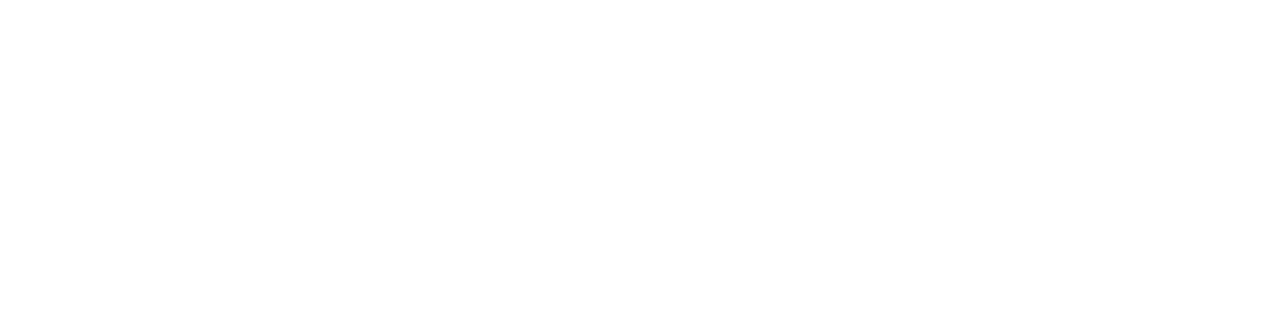
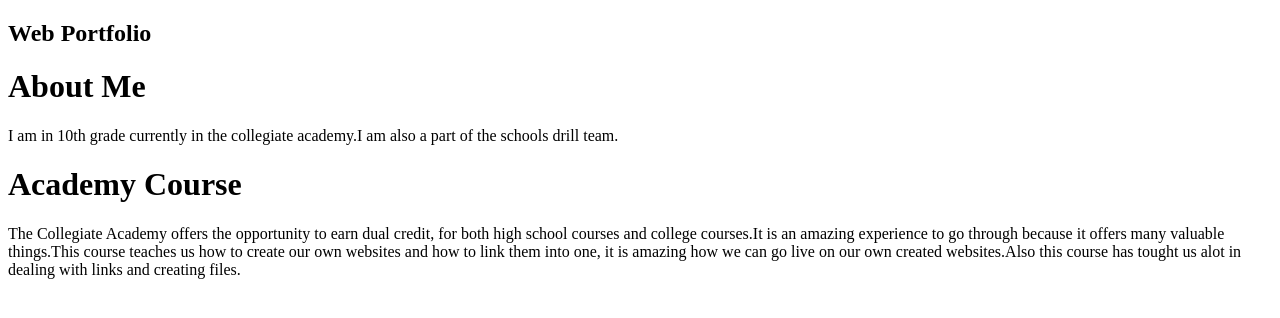
Before and after one commit to Laysardz/Laysa-Lizardo, a plain HTML site: page index.html in a window 1280 px wide. Drawn offline with Linux system fonts and the light colour scheme.

Commit message:
Update index.html

```diff
--- a/index.html
+++ b/index.html
@@ -2,9 +2,18 @@
 <html>
   <head>
     <meta charset="utf-8">
-    <title>Web Portfolio: Your Name</title>
+    <title>Web Portfolio: Laysa Lizardo</title>
   </head>
   <body>
     <!-- The content of your web page will go here -->
   </body>
+  <header>
+  <h2>Web Portfolio</h2
+    <article>
+    <h1>About Me</h1>
+    <p>I am in 10th grade currently in the collegiate academy.I am also a part of the schools drill team.</p>
+    <h1>Academy Course</h1>
+    <p>The Collegiate Academy offers the opportunity to earn dual credit, for both high school courses and college courses.It is an amazing experience to go through because it offers many valuable things.This course teaches us how to create our own websites and how to link them into one, it is amazing how we can go live on our own created websites.Also this course has tought us alot in dealing with links and creating files.</p>
+
+    </article>
 </html>
```
